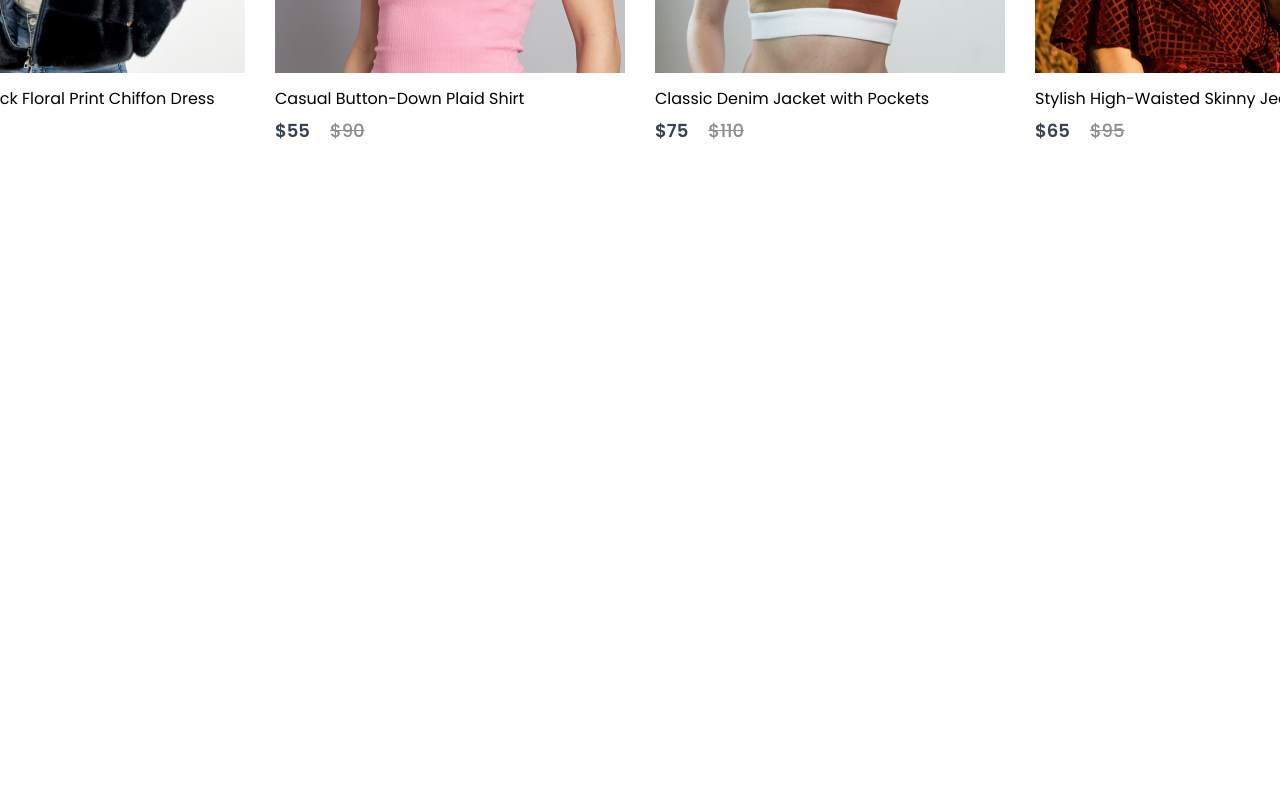
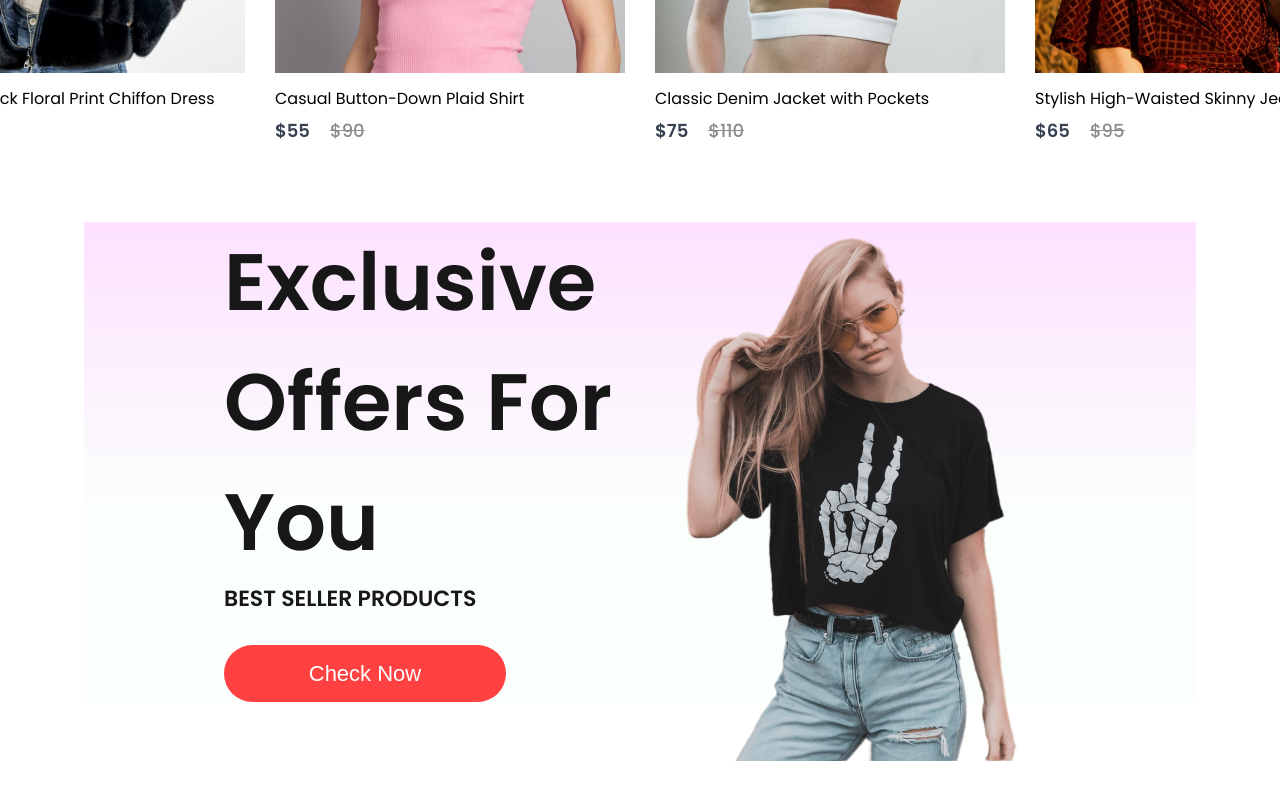
Before and after one commit to nkduyenpham/reactjs-ecom, a React (Vite) app: page / in a window 1280 px wide. Shown: the part 1395-2195 px from the top of the page. Before the commit the page ends 1617 px from the top, so only its background shows below. Built offline with nearby package versions, Linux system fonts and the light colour scheme.

Commit message:
offers component

```diff
--- /dev/null
+++ b/src/Components/Offers/Offers.css
@@ -0,0 +1,49 @@
+.offers {
+    width: 65%;
+    height: 60vh;
+    display: flex;
+    margin: auto;
+    padding: 0px 140px;
+    margin-bottom: 150px;
+    background: linear-gradient(180deg, #fde1ff 0%, #e1ffea22 60%);
+}
+
+.offers-left {
+    flex: 1;
+    display: flex;
+    flex-direction: column;
+    justify-content: center;
+}
+
+.offers-left h1 {
+    color: #171717;
+    font-size: 80px;
+    font-weight: 600;
+}
+
+.offers-left p {
+    color: #171717;
+    font-size: 22px;
+    font-weight: 600;
+}
+
+.offers-left button {
+    width: 282px;
+    height: 70px;
+    border-radius: 35px;
+    background: #ff4141;
+    border: none;
+    color: white;
+    font-size: 22px;
+    font-weight: 500;
+    margin-top: 30px;
+    cursor: pointer;
+}
+
+.offers-right {
+    flex: 1;
+    display: flex;
+    align-items: center;
+    justify-content: flex-end;
+    padding-top: 50px;
+}
--- /dev/null
+++ b/src/Components/Offers/Offers.jsx
@@ -0,0 +1,21 @@
+import React from 'react'
+import './Offers.css'
+import exclusive_image from '../Assets/exclusive_image.png'
+
+const Offers = () => {
+    return (
+        <div className='offers'>
+            <div className="offers-left">
+                <h1>Exclusive</h1>
+                <h1>Offers For You</h1>
+                <p>BEST SELLER PRODUCTS</p>
+                <button>Check Now</button>
+            </div>
+            <div className="offers-right">
+                <img src={exclusive_image} alt="" />
+            </div>
+        </div>
+    )
+}
+
+export default Offers
--- a/src/Pages/Shop.jsx
+++ b/src/Pages/Shop.jsx
@@ -1,12 +1,14 @@
 import React from 'react'
 import Hero from '../Components/Hero/Hero'
 import Popular from '../Components/Popular/Popular'
+import Offers from '../Components/Offers/Offers'
 
 const Shop = () => {
     return (
         <div>
             <Hero />
             <Popular />
+            <Offers />
         </div>
     )
 }
```
